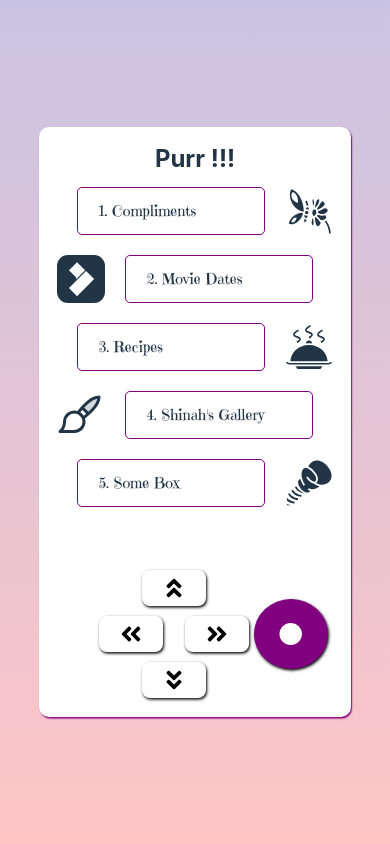
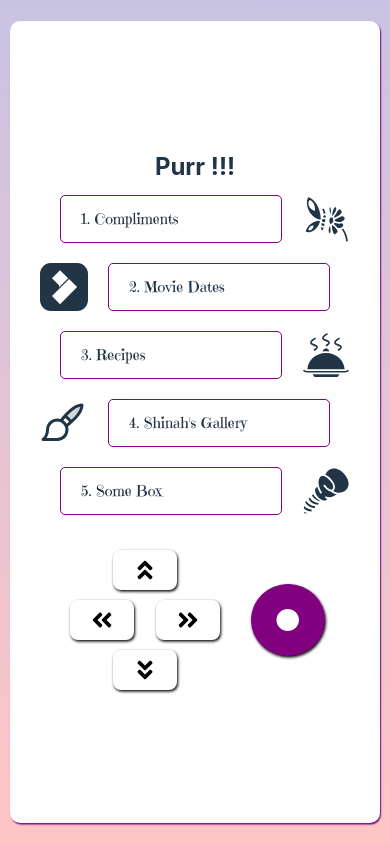
Before and after one commit to imarshdev/HerWhimsyHub, a React (Vite) app: page /#/dash in a window 390 px wide. Built offline with nearby package versions, Linux system fonts and the light colour scheme.

Commit message:
motivation

```diff
--- a/src/App.css
+++ b/src/App.css
@@ -82,7 +82,7 @@ span:focus {
 
 @media (max-width: 600px) {
   .container {
-    width: 80vw;
-    height: 70vh;
+    width: 95vw;
+    height: 95vh;
   }
 }
--- a/src/components/1-dash.jsx
+++ b/src/components/1-dash.jsx
@@ -13,11 +13,13 @@ import {
 } from "react-icons/fa";
 import { useEffect } from "react";
 import { useNavigate } from "react-router-dom";
+
 export default function Dash() {
   const navigate = useNavigate();
   useEffect(() => {
     document.title = "CupCake | Dashboard";
   }, []);
+
   const optionStyle = {
     width: "60%",
     height: "3rem",
@@ -29,6 +31,7 @@ export default function Dash() {
     margin: "10px 20px",
     boxSizing: "border-box",
   };
+
   const menuItem = {
     width: "100%",
     display: "flex",
@@ -38,6 +41,7 @@ export default function Dash() {
   const heading = {
     margin: "0",
   };
+
   return (
     <>
       <div className="container">
@@ -62,8 +66,6 @@ export default function Dash() {
           <span style={optionStyle}>5. Some Box</span>
           <GiBoxingGloveSurprise size="3rem" />
         </div>
-        <br />
-        <br />
         <div style={styles.gamepadContainer}>
           {/* D-Pad (Cross buttons) */}
           <div style={styles.dpadContainer}>
@@ -84,12 +86,7 @@ export default function Dash() {
           </div>
 
           {/* Big Round Button */}
-          <button
-            style={styles.roundButton}
-            onClick={() => handleButtonClick("Action")}
-          >
-            ●
-          </button>
+          <button style={styles.roundButton}>●</button>
         </div>
       </div>
     </>
@@ -102,8 +99,9 @@ const styles = {
     display: "flex",
     justifyContent: "space-between",
     alignItems: "center",
-    width: "65%",
+    width: "70%",
     flexDirection: "row",
+    marginTop: "20px", // Added margin for some space above the gamepad
   },
   dpadContainer: {
     display: "flex",
@@ -124,15 +122,17 @@ const styles = {
     justifyContent: "center",
     alignItems: "center",
     width: "4rem",
+    height: "2.5rem", // Make the D-pad buttons larger
     boxShadow: "1px 1.5px 3px #000000",
     padding: "5px",
+    transition: "all 0.2s ease-in-out", // Add smooth transition
   },
   roundButton: {
     backgroundColor: "purple",
     border: "solid 1px purple",
     borderRadius: "50%",
-    width: "70px",
-    height: "70px",
+    width: "4.5rem", // Increased size for better prominence
+    height: "4.5rem", // Increased size
     fontSize: "30px",
     color: "#fff",
     cursor: "pointer",
@@ -140,5 +140,6 @@ const styles = {
     justifyContent: "center",
     alignItems: "center",
     boxShadow: "1px 1.5px 3px #000000",
+    transition: "all 0.2s ease-in-out", // Smooth transition
   },
 };
```
